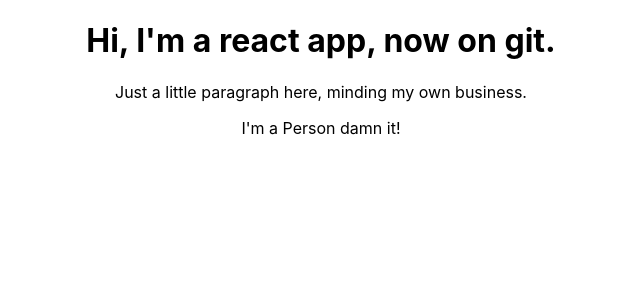
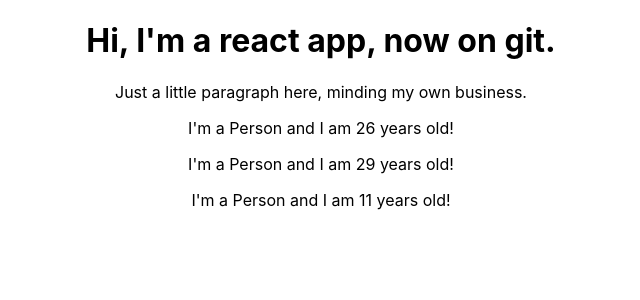
Before and after one commit to moelkers2010/ReactTraining, a React (Create React App) app: page / in a window 1280 px wide. Shown: the top 300 px of the page, without its empty margins (319-959 px from the left). Built offline with nearby package versions, Linux system fonts and the light colour scheme.

Commit message:
Adds first dynamic content to person.

```diff
--- a/src/App.js
+++ b/src/App.js
@@ -9,6 +9,9 @@
         <h1>Hi, I'm a react app, now on git.</h1>
         <p>Just a little paragraph here, minding my own business.</p>
         <Person></Person>
+        <Person></Person>
+        <Person></Person>
+
       </div>
 
     );
--- a/src/Person/Person.js
+++ b/src/Person/Person.js
@@ -1,7 +1,7 @@
 import React from 'react';
 
 const person =  () =>{
-    return <p>I'm a Person damn it! </p>
+    return <p>I'm a Person and I am {Math.floor(Math.random() * 30)} years old! </p>
 }
 
 export default person;
```
